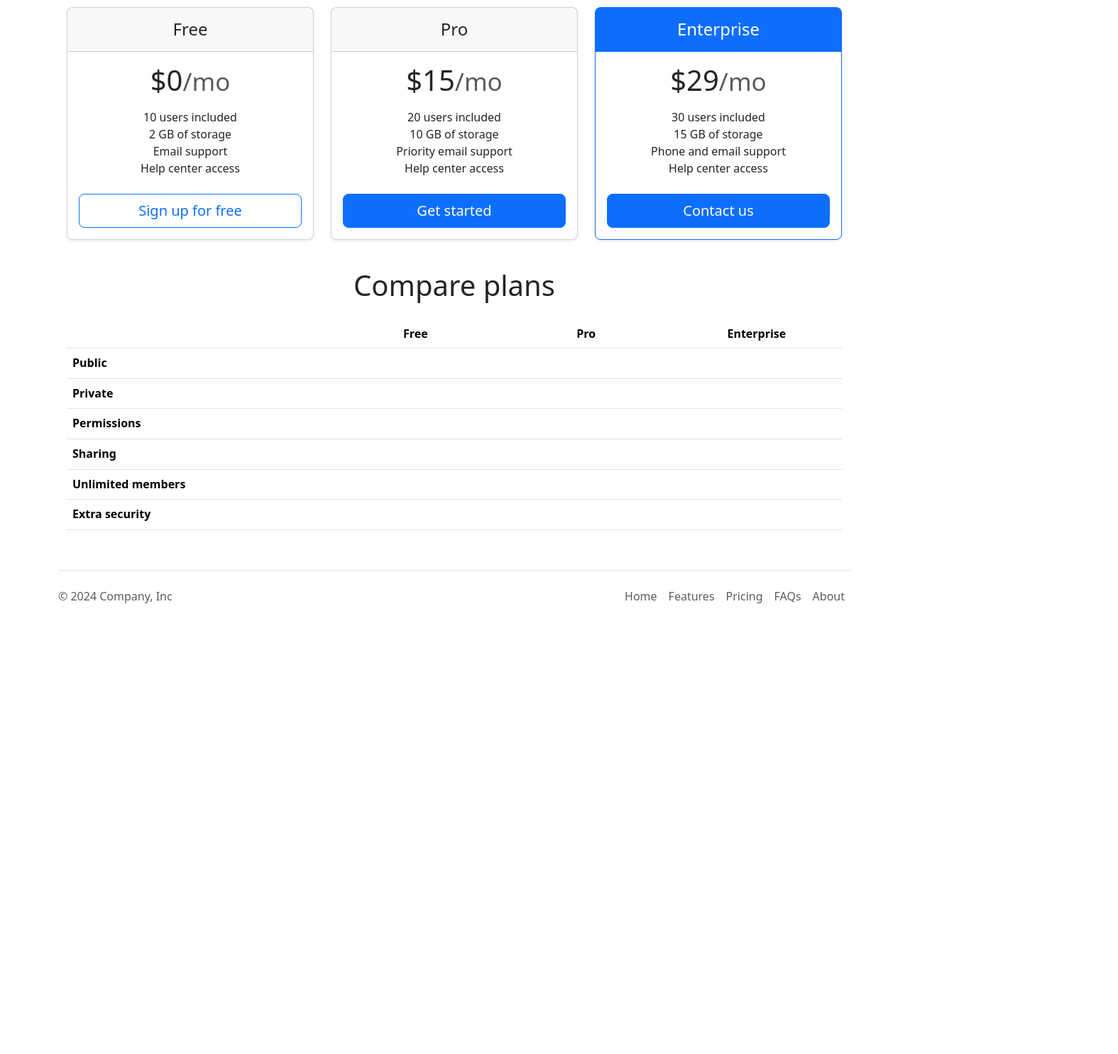
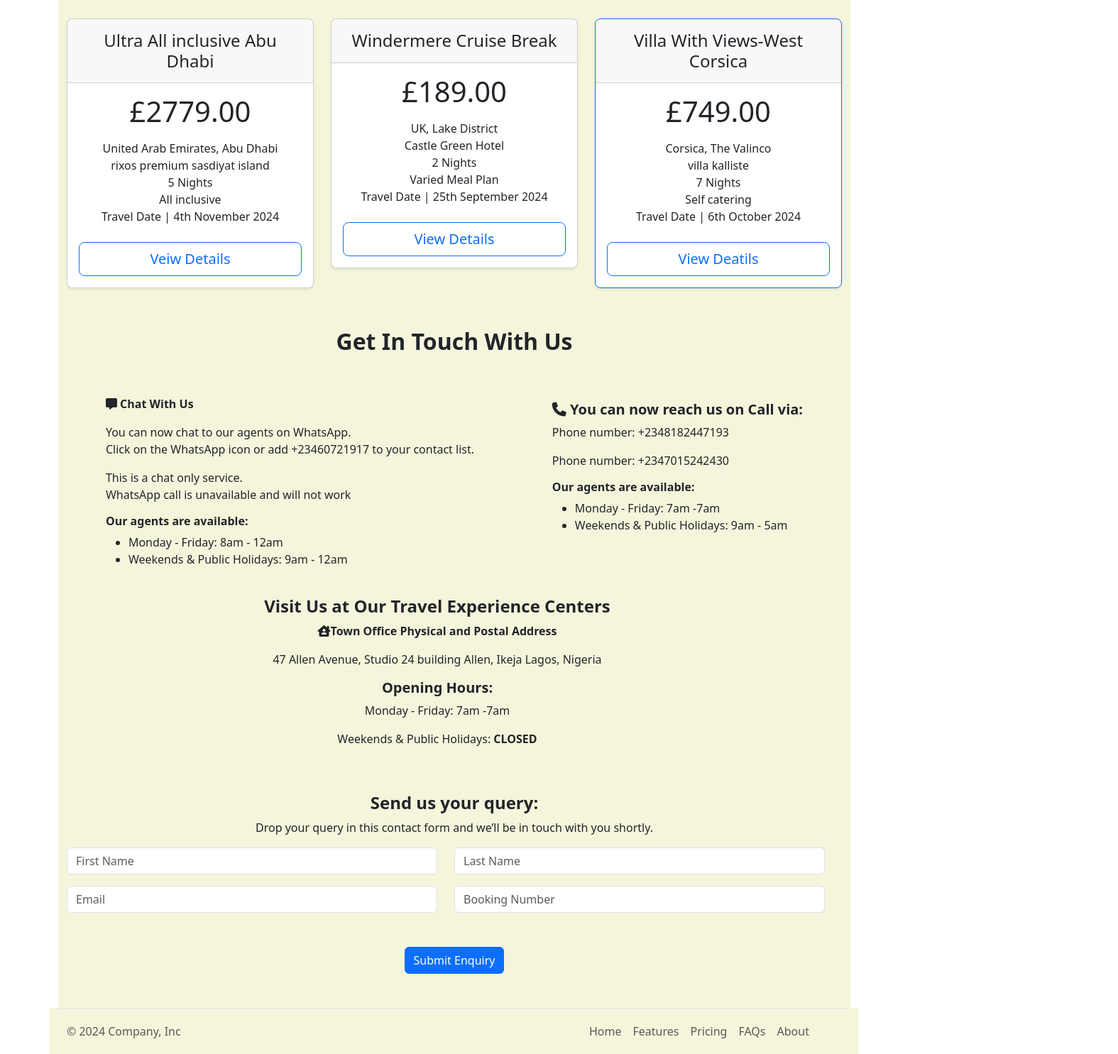
Before and after one commit to hajimonsur/just-travel, a plain HTML site: page index.html in a window 1280 px wide. Shown: the part 1260-2745 px from the top of the page at 71% size, 1575 px wide, since content can reach past the window. Before the commit the page ends 2160 px from the top, so only its background shows below. Drawn offline with nearby package versions, Linux system fonts and the light colour scheme.

Commit message:
about to deploy

```diff
--- a/index.html
+++ b/index.html
@@ -5,15 +5,17 @@
   <meta charset="UTF-8">
   <meta name="viewport" content="width=device-width, initial-scale=1.0">
   <title>Just-Travel Agency</title>
+  <link rel="stylesheet" href="./styles/style.css">
   <link href="https://cdn.jsdelivr.net/npm/bootstrap@5.3.3/dist/css/bootstrap.min.css" rel="stylesheet"
     integrity="sha384-QWTKZyjpPEjISv5WaRU9OFeRpok6YctnYmDr5pNlyT2bRjXh0JMhjY6hW+ALEwIH" crossorigin="anonymous">
+    <script src="https://kit.fontawesome.com/8d8255153f.js" crossorigin="anonymous"></script>
 </head>
 
 <body>
-  <header>
-    <nav class="navbar navbar-expand-lg bg-body-tertiary">
-      <div class="container-fluid">
-        <a class="navbar-brand" href="#">Navbar</a>
+  <header class="">
+    <nav class="navbar navbar-expand-lg  custom-bg">
+      <div class="container-fluid custom-color">
+        <a class="navbar-brand custom-color" href="#">Navbar</a>
         <button class="navbar-toggler" type="button" data-bs-toggle="collapse" data-bs-target="#navbarSupportedContent"
           aria-controls="navbarSupportedContent" aria-expanded="false" aria-label="Toggle navigation">
           <span class="navbar-toggler-icon"></span>
@@ -24,7 +26,7 @@
               <a class="nav-link active" aria-current="page" href="#">Home</a>
             </li>
             <li class="nav-item">
-              <a class="nav-link" href="#">Link</a>
+              <a class="nav-link" href="#about">About</a>
             </li>
             <li class="nav-item dropdown">
               <a class="nav-link dropdown-toggle" href="#" role="button" data-bs-toggle="dropdown"
@@ -32,17 +34,15 @@
                 Dropdown
               </a>
               <ul class="dropdown-menu">
-                <li><a class="dropdown-item" href="#">Action</a></li>
-                <li><a class="dropdown-item" href="#">Another action</a></li>
+                <li><a class="dropdown-item" href="#service">Services</a></li>
+                <li><a class="dropdown-item" href="#">More</a></li>
                 <li>
                   <hr class="dropdown-divider">
                 </li>
                 <li><a class="dropdown-item" href="#">Something else here</a></li>
               </ul>
             </li>
-            <li class="nav-item">
-              <a class="nav-link disabled" aria-disabled="true">Disabled</a>
-            </li>
+
           </ul>
           <form class="d-flex" role="search">
             <input class="form-control me-2" type="search" placeholder="Search" aria-label="Search">
@@ -58,13 +58,13 @@
       <div id="carouselExampleAutoplaying" class="carousel slide" data-bs-ride="carousel">
         <div class="carousel-inner">
           <div class="carousel-item active">
-            <img src="https://encrypted-tbn0.gstatic.com/images?q=tbn:ANd9GcQrMmovSgrqzK7CtsB9ZVgC6l7rBeI7QuAU6A&s" class="d-block w-100" alt="..." height="500px">
+            <img src="https://www.monumentvalleytribaltours.com/uploads/1/2/2/0/122061697/john-ford-point_orig.jpg" class="d-block w-100" alt="..." height="500px">
           </div>
           <div class="carousel-item">
             <img src="https://img.freepik.com/free-photo/travel-concept-with-landmarks_23-2149153256.jpg" class="d-block w-100" alt="..." height="500px">
           </div>
           <div class="carousel-item">
-            <img src="https://encrypted-tbn0.gstatic.com/images?q=tbn:ANd9GcQrMmovSgrqzK7CtsB9ZVgC6l7rBeI7QuAU6A&s" class="d-block w-100" alt="..." height="500px">
+            <img src="https://www.monumentvalleytribaltours.com/uploads/1/2/2/0/122061697/john-ford-point_orig.jpg" class="d-block w-100" alt="..." height="500px">
           </div>
         </div>
 
@@ -79,15 +79,16 @@
       </div>
     </section>
 
-    <section id="about">
+    <section id="about" class="container">
 
-      <div class="row featurette pt-5">
+      <div class="container row featurette pt-5">
         <div class="col-md-7">
-          <h2 class="featurette-heading fw-normal lh-1 pt-5 ps-2">First featurette heading. <span class="text-body-secondary">It’ll blow your mind.</span></h2>
-          <p class="lead">Some great placeholder content for the first featurette here. Imagine some br exciting prose here.</p>
+          <h2 class="featurette-heading fw-normal lh-1 pt-5 ps-2">What does Just Travel do?. <span class="text-body-secondary">It’ll blow your mind.</span></h2>
+          <p class="lead">
+            Travelstart is your one-stop online travel shop. Forget trawling the web for the latest flight specials. We bring you the best international and domestic flights from all your favourite airlines. Book your hotel stay at properties on every continent. and select car hire from top car rental companies. .</p>
         </div>
         <div class="col-md-5 ">
-         <img class="me-5" src="https://encrypted-tbn0.gstatic.com/images?q=tbn:ANd9GcQrMmovSgrqzK7CtsB9ZVgC6l7rBeI7QuAU6A&s" alt="" height="90%">
+         <img class="me-5" src="https://cdn.travelwings.com/assets/images/Search-Best-Flights-Across-the-Globe-1920x500_NGN.jpg" alt="" height="80%" width="100%">
 
          <svg class="bd-placeholder-img bd-placeholder-img-lg featurette-image img-fluid mx-auto" width="00" height="350" xmlns="http://www.w3.org/2000/svg" role="img" aria-label="Placeholder: 500x500" preserveAspectRatio="xMidYMid slice" focusable="false"></svg>
         </div>
@@ -101,116 +102,153 @@
       <div class="container py-3">
 
 
-
           <div class="row row-cols-1 row-cols-md-3 mb-3 text-center">
             <div class="col">
               <div class="card mb-4 rounded-3 shadow-sm">
                 <div class="card-header py-3">
-                  <h4 class="my-0 fw-normal">Free</h4>
+                  <h4 class="my-0 fw-normal">Ultra All inclusive Abu Dhabi</h4>
                 </div>
                 <div class="card-body">
-                  <h1 class="card-title pricing-card-title">$0<small class="text-body-secondary fw-light">/mo</small></h1>
+                  <h1 class="card-title pricing-card-title">£2779.00</h1>
                   <ul class="list-unstyled mt-3 mb-4">
-                    <li>10 users included</li>
-                    <li>2 GB of storage</li>
-                    <li>Email support</li>
-                    <li>Help center access</li>
+                    <li>United Arab Emirates, Abu Dhabi</li>
+                    <li>rixos premium sasdiyat island</li>
+                    <li>5 Nights</li>
+                    <li>All inclusive</li>
+                    <li>Travel Date | 4th November 2024</li>
                   </ul>
-                  <button type="button" class="w-100 btn btn-lg btn-outline-primary">Sign up for free</button>
+                  <button type="button" class="w-100 btn btn-lg btn-outline-primary">Veiw Details</button>
                 </div>
               </div>
             </div>
             <div class="col">
               <div class="card mb-4 rounded-3 shadow-sm">
                 <div class="card-header py-3">
-                  <h4 class="my-0 fw-normal">Pro</h4>
+                  <h4 class="my-0 fw-normal">Windermere Cruise Break</h4>
                 </div>
                 <div class="card-body">
-                  <h1 class="card-title pricing-card-title">$15<small class="text-body-secondary fw-light">/mo</small></h1>
+                  <h1 class="card-title pricing-card-title">£189.00</h1>
                   <ul class="list-unstyled mt-3 mb-4">
-                    <li>20 users included</li>
-                    <li>10 GB of storage</li>
-                    <li>Priority email support</li>
-                    <li>Help center access</li>
+                    <li>UK, Lake District</li>
+                    <li>Castle Green Hotel</li>
+                    <li>2 Nights</li>
+                    <li>Varied Meal Plan</li>
+                    <li>Travel Date | 25th September 2024</li>
                   </ul>
-                  <button type="button" class="w-100 btn btn-lg btn-primary">Get started</button>
+                  <button type="button" class="w-100 btn btn-lg btn-outline-primary">View Details</button>
                 </div>
               </div>
             </div>
             <div class="col">
               <div class="card mb-4 rounded-3 shadow-sm border-primary">
-                <div class="card-header py-3 text-bg-primary border-primary">
-                  <h4 class="my-0 fw-normal">Enterprise</h4>
+                <div class="card-header py-3 ">
+                  <h4 class="my-0 fw-normal">Villa With Views-West Corsica</h4>
                 </div>
                 <div class="card-body">
-                  <h1 class="card-title pricing-card-title">$29<small class="text-body-secondary fw-light">/mo</small></h1>
+                  <h1 class="card-title pricing-card-title">£749.00</h1>
                   <ul class="list-unstyled mt-3 mb-4">
-                    <li>30 users included</li>
-                    <li>15 GB of storage</li>
-                    <li>Phone and email support</li>
-                    <li>Help center access</li>
+                    <li>Corsica, The Valinco</li>
+                    <li>villa kalliste</li>
+                    <li>7 Nights</li>
+                    <li>Self catering</li>
+                    <li>Travel Date | 6th October 2024 </li>
+
+
                   </ul>
-                  <button type="button" class="w-100 btn btn-lg btn-primary">Contact us</button>
+                  <button type="button" class="w-100 btn btn-lg btn-outline-primary">View Deatils </button>
                 </div>
               </div>
             </div>
           </div>
 
-          <h2 class="display-6 text-center mb-4">Compare plans</h2>
 
-          <div class="table-responsive">
-            <table class="table text-center">
-              <thead>
-                <tr>
-                  <th style="width: 34%;"></th>
-                  <th style="width: 22%;">Free</th>
-                  <th style="width: 22%;">Pro</th>
-                  <th style="width: 22%;">Enterprise</th>
-                </tr>
-              </thead>
-              <tbody>
-                <tr>
-                  <th scope="row" class="text-start">Public</th>
-                  <td><svg class="bi" width="24" height="24"><use xlink:href="#check"></use></svg></td>
-                  <td><svg class="bi" width="24" height="24"><use xlink:href="#check"></use></svg></td>
-                  <td><svg class="bi" width="24" height="24"><use xlink:href="#check"></use></svg></td>
-                </tr>
-                <tr>
-                  <th scope="row" class="text-start">Private</th>
-                  <td></td>
-                  <td><svg class="bi" width="24" height="24"><use xlink:href="#check"></use></svg></td>
-                  <td><svg class="bi" width="24" height="24"><use xlink:href="#check"></use></svg></td>
-                </tr>
-              </tbody>
+          </div>
 
-              <tbody>
-                <tr>
-                  <th scope="row" class="text-start">Permissions</th>
-                  <td><svg class="bi" width="24" height="24"><use xlink:href="#check"></use></svg></td>
-                  <td><svg class="bi" width="24" height="24"><use xlink:href="#check"></use></svg></td>
-                  <td><svg class="bi" width="24" height="24"><use xlink:href="#check"></use></svg></td>
-                </tr>
-                <tr>
-                  <th scope="row" class="text-start">Sharing</th>
-                  <td></td>
-                  <td><svg class="bi" width="24" height="24"><use xlink:href="#check"></use></svg></td>
-                  <td><svg class="bi" width="24" height="24"><use xlink:href="#check"></use></svg></td>
-                </tr>
-                <tr>
-                  <th scope="row" class="text-start">Unlimited members</th>
-                  <td></td>
-                  <td><svg class="bi" width="24" height="24"><use xlink:href="#check"></use></svg></td>
-                  <td><svg class="bi" width="24" height="24"><use xlink:href="#check"></use></svg></td>
-                </tr>
-                <tr>
-                  <th scope="row" class="text-start">Extra security</th>
-                  <td></td>
-                  <td></td>
-                  <td><svg class="bi" width="24" height="24"><use xlink:href="#check"></use></svg></td>
-                </tr>
-              </tbody>
-            </table>
+      </div>
+
+    </section>
+
+
+    <section id="contact">
+
+      <div class="container">
+        <h2 class="text-center"><b>Get In Touch With Us</b></h2>
+       <div class="">
+
+       <div class="d-flex flex-wrap justify-content-around pt-5">
+      <div>
+        <p>
+          <i class="fa-solid fa-message">  </i> <b>Chat With Us</b>
+        </p>
+        <p>You can now chat to our agents on WhatsApp. <br> Click on the WhatsApp icon or add +23460721917 to your contact list.</p>
+        <p>This is a chat only service. <br> WhatsApp call is unavailable and will not work</p>
+        <h6><b>Our agents are available:</b></h6>
+        <ul>
+          <li>Monday - Friday: 8am - 12am</li>
+          <li>Weekends & Public Holidays: 9am - 12am</li>
+        </ul>
+      </div>
+
+        <div class="pt-2">
+          <h5><i class="fa-solid fa-phone"></i>     <b>You can now reach us on Call via:</b></h5>
+          <p>Phone number: +2348182447193</p>
+          <p>Phone number: +2347015242430</p>
+
+          <h6><b>Our agents are available:</b></h6>
+          <ul>
+            <li>Monday - Friday: 7am -7am</li>
+            <li>Weekends & Public Holidays: 9am - 5am</li>
+          </ul>
+         </div>
+
+       </div>
+
+
+       <div class="  pt-4">
+
+        <div class="text-center me-5">
+          <h4><b>Visit Us at Our Travel Experience Centers</b></h4>
+          <p><i class="fa-solid fa-house-chimney-user"></i><b>Town Office Physical and Postal Address</b></p>
+          <p>47 Allen Avenue, Studio 24 building Allen, Ikeja Lagos, Nigeria</p>
+
+
+          <h5><b>Opening Hours:</b></h5>
+            <p>Monday - Friday: 7am -7am</p>
+            <p>Weekends & Public Holidays: <b>CLOSED</b></p>
+
+
+
+         </div>
+
+
+          <div class="row text-center pt-5">
+
+            <h4><b>Send us your query:</b></h4>
+            <p>Drop your query in this contact form and we’ll be in touch with you shortly.</p>
+
+            <div class="row ">
+              <div class="col-6">
+                <input type="text" class="form-control " placeholder="First Name" aria-label="First name">
+              </div>
+              <div class="col-6">
+                <input type="text" class="form-control" placeholder="Last Name" aria-label="Last name">
+              </div>
+              <div class="col-6 pt-3">
+                <input type="email" class="form-control" placeholder="Email" aria-label="email">
+              </div>
+              <div class="col-6 pt-3 ">
+                <input type="text" class="form-control" placeholder="Booking Number" aria-label="booking number">
+            </div>
+
+            </div>
+
+          <div class="col-12">
+            <button class="btn btn-primary m-5" type="submit">Submit Enquiry</button>
+
           </div>
+         </div>
+
+       </div>
 
 
 
@@ -219,26 +257,19 @@
     </section>
 
 
-    <section id="contact">
-
-
-
-    </section>
-
-
   </main>
 
 
 
-  <div class="container">
-    <footer class="d-flex flex-wrap justify-content-between align-items-center py-3 my-4 border-top">
+  <div class="container footer-bg">
+    <footer class="d-flex flex-wrap justify-content-between align-items-center py-2  border-top border-top container">
       <p class="col-md-4 mb-0 text-body-secondary">© 2024 Company, Inc</p>
 
-      <a href="/" class="col-md-4 d-flex align-items-center justify-content-center mb-3 mb-md-0 me-md-auto link-body-emphasis text-decoration-none">
-        <svg class="bi me-2" width="40" height="32"><use xlink:href="#bootstrap"></use></svg>
+      <a href="/" class="col-md-4 d-flex align-items-center justify-content-center mb-3 mb-md-0me-md-auto  link-body-emphasis text-decoration-none">
+        <svg class="bi me-2"  height="32"><use xlink:href="#bootstrap"></use></svg>
       </a>
 
-      <ul class="nav col-md-4 justify-content-end">
+      <ul class="nav col-md-4 ">
         <li class="nav-item"><a href="#" class="nav-link px-2 text-body-secondary">Home</a></li>
         <li class="nav-item"><a href="#" class="nav-link px-2 text-body-secondary">Features</a></li>
         <li class="nav-item"><a href="#" class="nav-link px-2 text-body-secondary">Pricing</a></li>
--- /dev/null
+++ b/styles/style.css
@@ -0,0 +1,26 @@
+.custom-bg{
+
+    background-color: bisque;
+}
+
+.custom-color{
+    color: brown;
+}
+
+.footer-bg{
+    background-color: beige;
+
+}
+
+#contact{
+    background-color: beige;
+
+}
+
+#services{
+    background-color: beige;
+}
+
+#about{
+    background-color: beige;
+}
```
